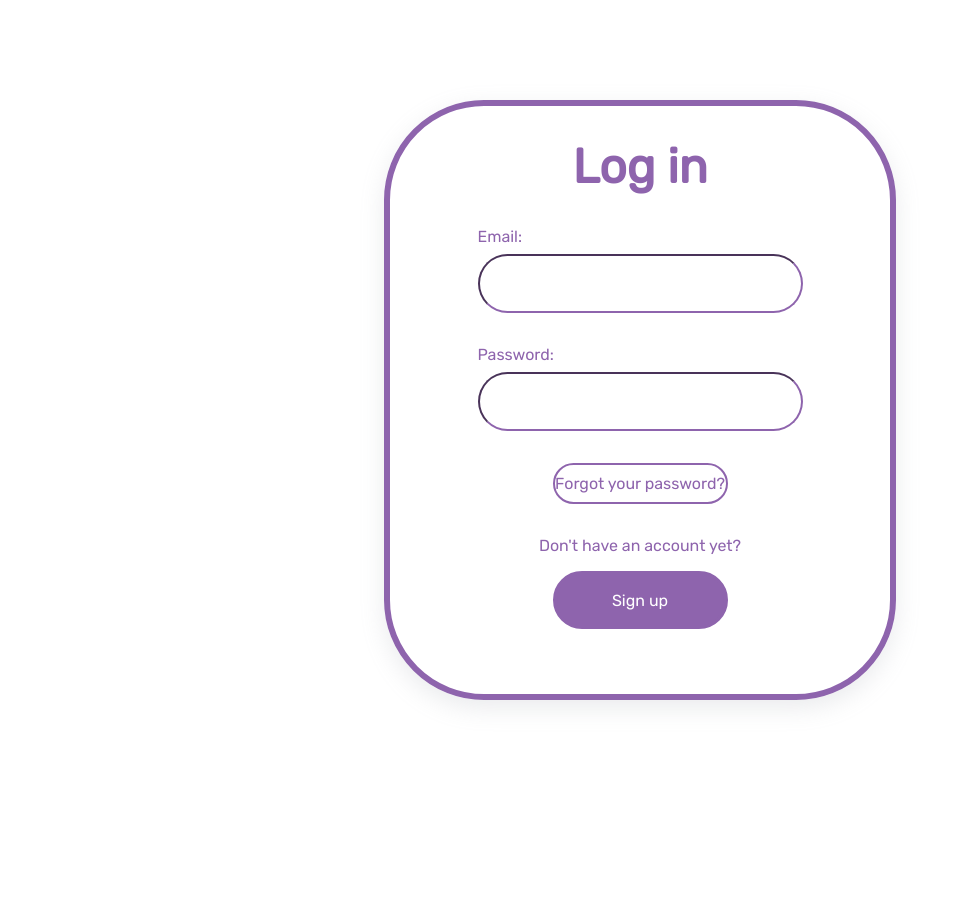
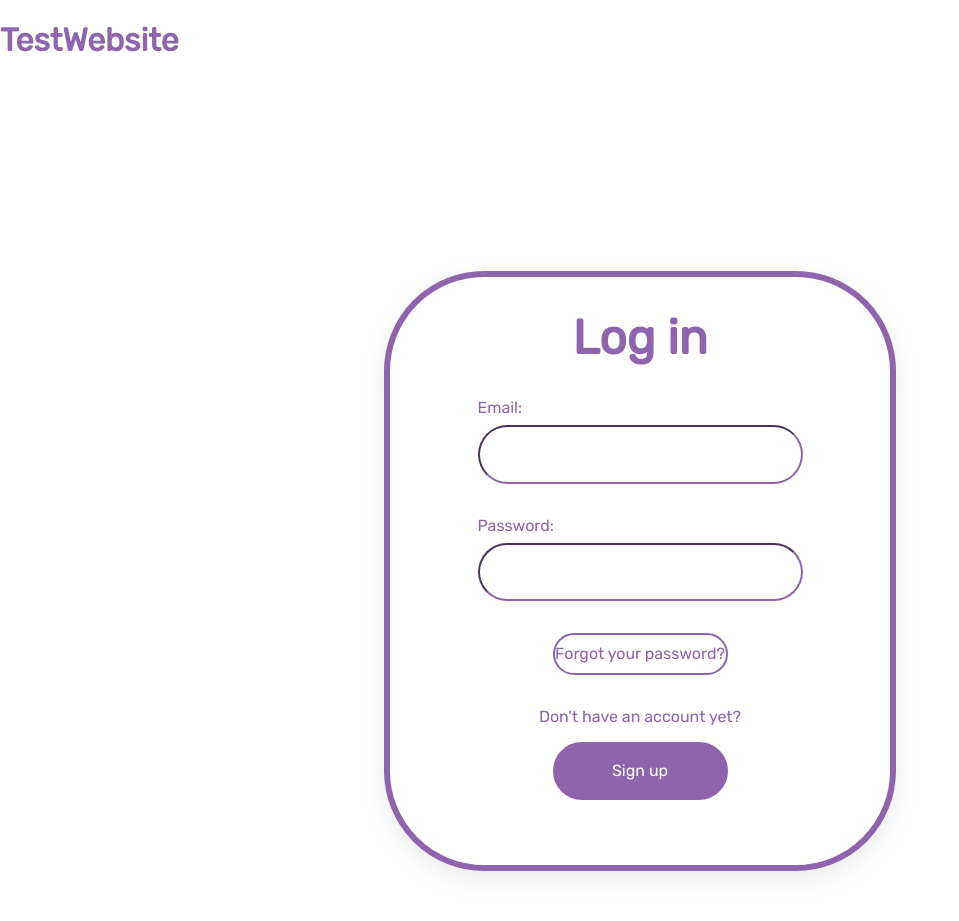
Before and after one commit to adelkaamarenka/Blog, a PHP site: page /login.php in a window 1280 px wide. Shown: the whole page, without its empty margins (0-959 px from the left). Before the commit the page ends 705 px from the top, so only its background shows below. Run offline with PHP 8.4, Linux system fonts and the light colour scheme.

Commit message:
added wrapper to login and register page

```diff
--- a/login.php
+++ b/login.php
@@ -8,7 +8,11 @@
     <link rel="stylesheet" href="./styles/login.css">
 </head>
 <body>
-    <div class="box">
+    <?php
+        include_once 'header.php'
+    ?>
+    <div class="wrapper">
+        <div class="box">
         <h1 class="header">Log in</h1>
         <form action="/" method="post" class="form">
             <label for="email">Email: </label>
@@ -19,6 +23,7 @@
         <div class="forgot"><a href="#" class="forgot-text"><p>Forgot your password?</p></a></div>
         <p>Don't have an account yet?</p>
         <div class="register"><a href="./register.php"><p>Sign up</p></a></div>
-    </div>
+    </div></div>
+
 </body>
 </html>
--- a/styles/common.css
+++ b/styles/common.css
@@ -19,8 +19,17 @@ body {
   font-family: var(--font);
 }
 
+.wrapper {
+  min-height: calc(100vh - 100px);
+  width: 100vw;
+  display: flex;
+  flex-direction: column;
+  align-items: center;
+  justify-content: center;
+}
+
 .box {
-  height: 75%;
+  height: 75vh;
   width: 40%;
   border: 6px solid var(--main-color);
   border-radius: 100px;
--- a/styles/login.css
+++ b/styles/login.css
@@ -1,11 +1,4 @@
 @import "./common.css";
-
-body {
-  display: flex;
-  flex-direction: column;
-  align-items: center;
-  justify-content: center;
-}
 
 .header {
   font-size: 3rem;
```
Also changed, not shown: register.php (+7 -2 lines).
